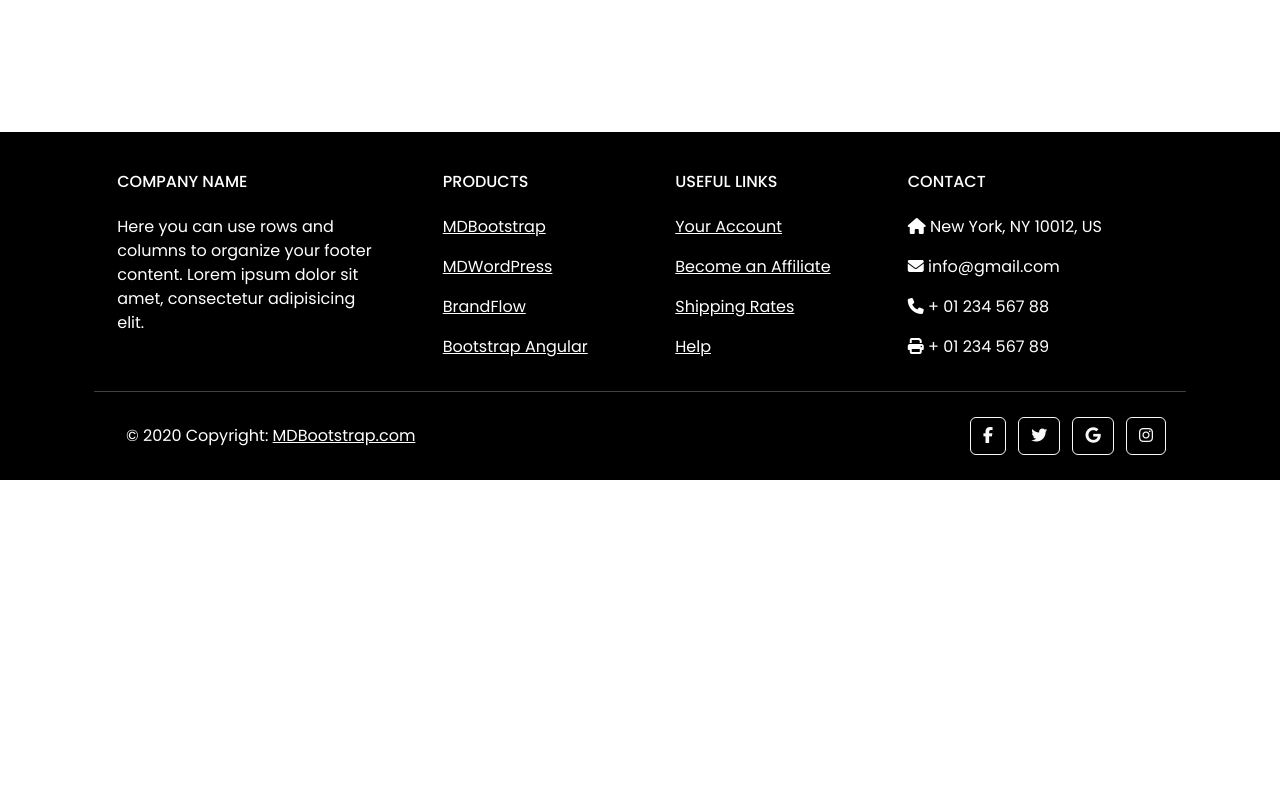
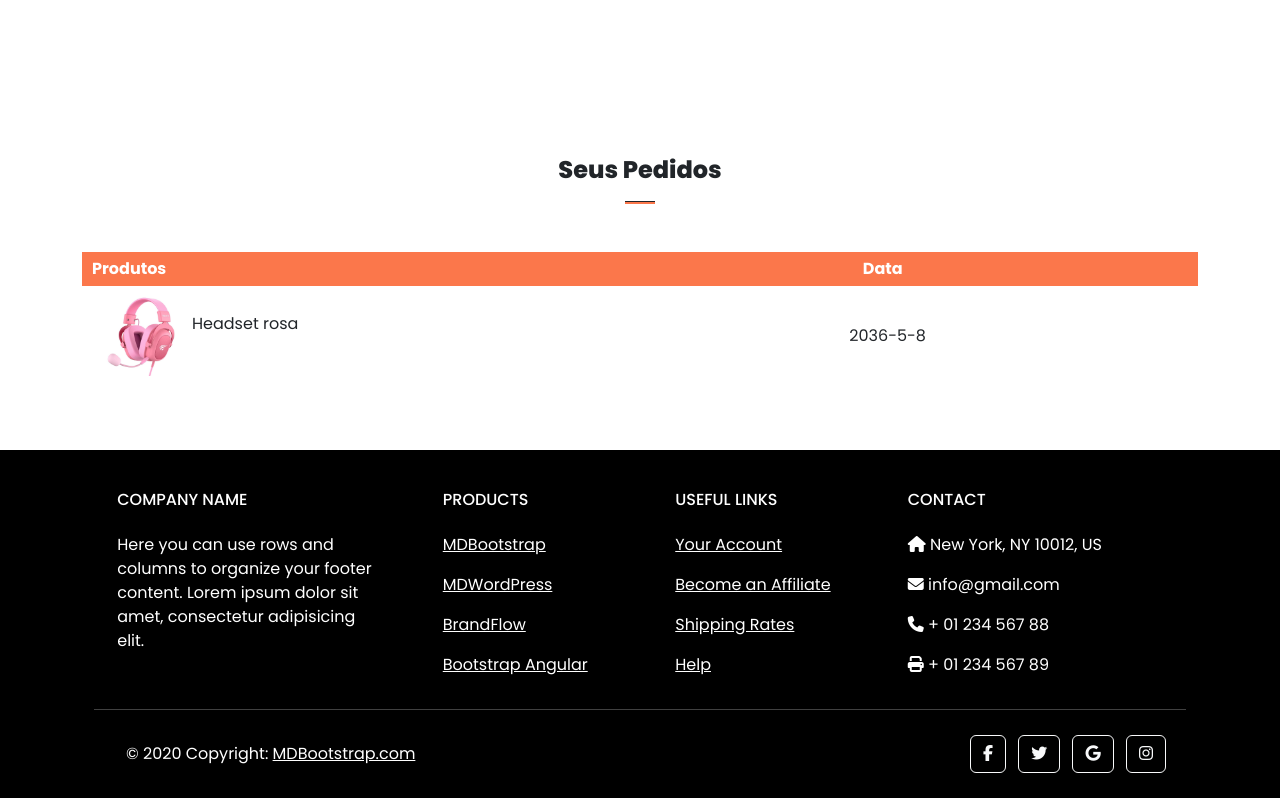
Before and after one commit to leitielly/smartzone-projeto, a PHP site: page /account.html in a window 1280 px wide. Shown: the part 433-1231 px from the top of the page. Before the commit the page ends 913 px from the top, so only its background shows below. Run offline with PHP 8.4, Linux system fonts and the light colour scheme; some libraries are stand-ins or nearby versions.

Commit message:
Add files via upload

```diff
--- a/projeto smartzone/account.html
+++ b/projeto smartzone/account.html
@@ -15,7 +15,8 @@
     <title>Document</title>
 </head>
 <body>
-    <section class="my-5 py-5">
+    <!--Conta-->
+  <section class="my-5 py-5">
         <div class="row container mx-auto">
             <div class="text-center mt-3 pt-5 col-lg-6 col-md-12 col-sm-12">
                 <h1 class="font-weight-bold">Informação da conta</h1>
@@ -47,7 +48,39 @@
         </div>
     </section>
 
-  <footer id="rede"class="text-center text-lg-start text-white">
+    <!--Orders-->
+    <section class="orders container my-5 py-3">
+      <div class="container mt-2">
+        <h1 class="font-weight-bolde text-center">Seus Pedidos</h1>
+        <hr id="traco" class="mx-auto">
+      </div>
+
+      <table class="mt-5 pt-5">
+        <tr>
+          <th>Produtos</th>
+          <th>Data</th>
+        </tr>
+        <tr>
+          <td>
+            <div class="product-info">
+              <img src="assets/headset rosa.jpg">
+              <div>
+                <p class="mt-3">Headset rosa</p>
+              </div>
+            </div>
+          </td>
+
+          <td>
+            <span>2036-5-8</span>
+          </td>
+
+        </tr>
+      </table>
+    </section>
+
+
+
+    <footer id="rede"class="text-center text-lg-start text-white">
 <!-- Grid container -->
 <div class="container p-4 pb-0">
 <!-- Section: Links -->
--- a/projeto smartzone/cadlog.css
+++ b/projeto smartzone/cadlog.css
@@ -94,3 +94,30 @@
     color: #fb774b;
     text-decoration: none;
 }
+
+/* pedidos */
+.orders table{
+    width:100%;
+    border-collapse: collapse;
+}
+.orders .product-info{
+    display: flex;
+    flex-direction: wrap;
+}
+.orders th{
+    padding: 5px 10px;
+    color: white;
+    background-color: #fb774b;
+    text-align: left;
+}
+.orders th:nth-child(2){
+    padding-left: 3%;
+}
+.orders td{
+    padding: 10px 20px;
+}
+.orders td img{
+    width: 80px;
+    height: 80px;
+    margin-right: 10px;
+}
```
